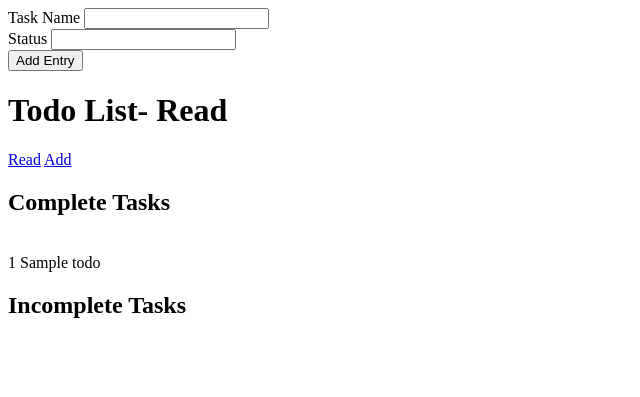
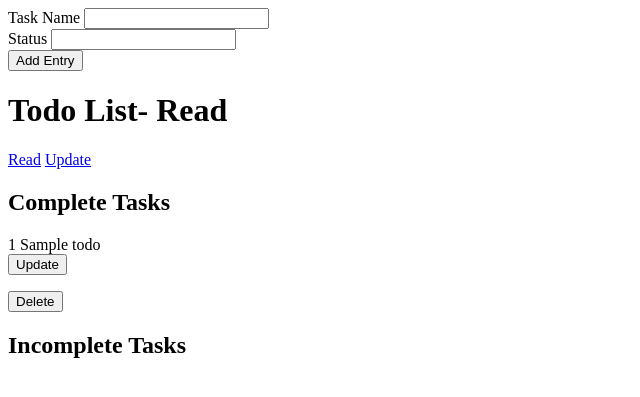
Before and after one commit to MBunko/ToDoListApp, a Flask app: page / in a window 1280 px wide. Shown: the top 397 px of the page, without its empty margins (0-640 px from the left). Run offline with Flask 2, Linux system fonts and the light colour scheme; tables that the repository leaves empty hold one stand-in row (values such as "Sample post").

Commit message:
update and delete buttons fully implemented

```diff
--- a/application/routes.py
+++ b/application/routes.py
@@ -33,15 +33,16 @@
 
     return render_template('add.html', form=form) + render_template("index.html", title="Read", all_tasks=all_tasks)
 
-@app.route('/update/<int:number>/<name>')
-def update(name, number):
-    task = Todo.query.filter_by(id=number).first()
-    if task is not None:
-        task.name = name
+@app.route('/update/<int:id>', methods= ["GET", "POST"])
+def update(id):
+    form=Add()
+    task = Todo.query.filter_by(id=id).first()
+    if request.method =="POST":
+        task.name = form.entry_name.data
+        task.status=form.status.data
         db.session.commit()
-        return task.name
-    else:
-        return "entry does not exist"
+        return redirect(url_for("read"))
+    return render_template("update.html", form=form, title="Update", task=task)
 
 @app.route('/delete/<int:number>')
 def delete(number):
@@ -49,7 +50,7 @@
     if task is not None:
         db.session.delete(task)
         db.session.commit()
-        return task.name
+        return redirect(url_for("read"))
     else:
         return "Entry does not exist"
 
--- a/application/templates/index.html
+++ b/application/templates/index.html
@@ -4,18 +4,29 @@
 <h2>Complete Tasks</h2>
 {% for task in all_tasks %}
     {% if task.status == "complete" %}
-        <br>
         {{ task.id }}
         {{ task.name }}
+        <form action="{{ url_for('update', id=task.id) }}">
+        <input type=submit value="Update">
+</form>
+<form action="{{ url_for('delete', number=task.id) }}">
+    <input type=submit value="Delete">
+</form>
     {% endif %}
 {% endfor %}
 
 <h2> Incomplete Tasks</h2>
 {% for task in all_tasks %}
     {% if task.status != "complete" %}
-        <br>
         {{ task.id }}
         {{ task.name }}
+        <form action="{{ url_for('update', id=task.id) }}">
+            <input type=submit value="Update">
+    </form>
+</form>
+<form action="{{ url_for('delete', number=task.id) }}">
+    <input type=submit value="Delete">
+</form>
     {% endif %}
 {% endfor %}
 
--- a/application/templates/layout.html
+++ b/application/templates/layout.html
@@ -5,7 +5,7 @@
     <body>
         <h1>Todo List- {{ title }}</h1>
         <a href="{{ url_for('read') }}">Read</a>
-        <a href="{{ url_for('add') }}">Add</a>
+        <a href="{{ url_for('add') }}">Update</a>
         {% block body %}
         {% endblock body %}
     </body>
```
Also changed, not shown: application/templates/update.html (+14 -0 lines).
